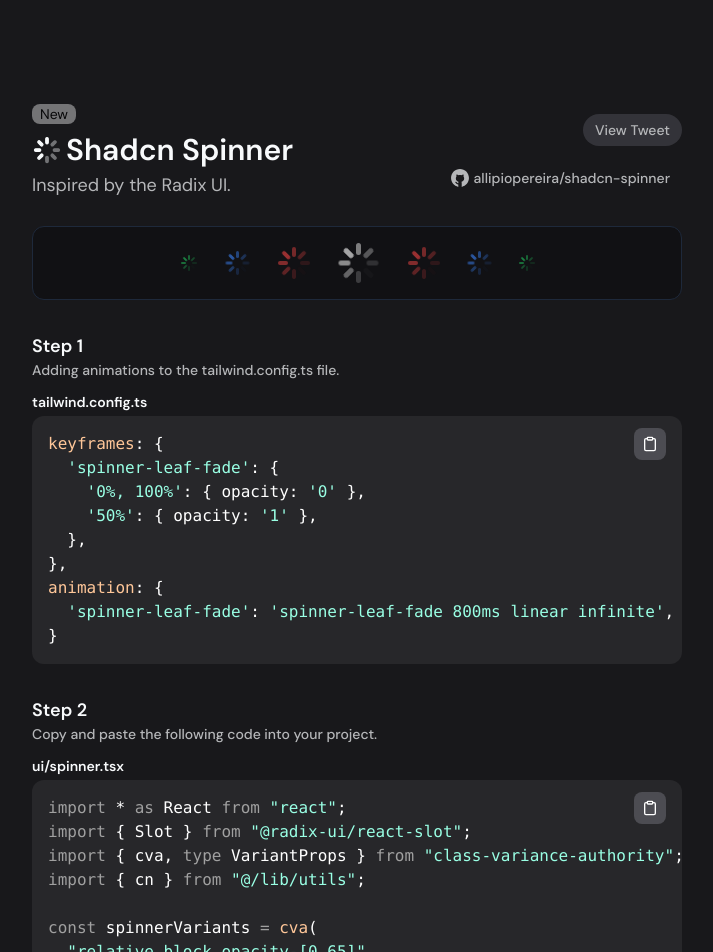
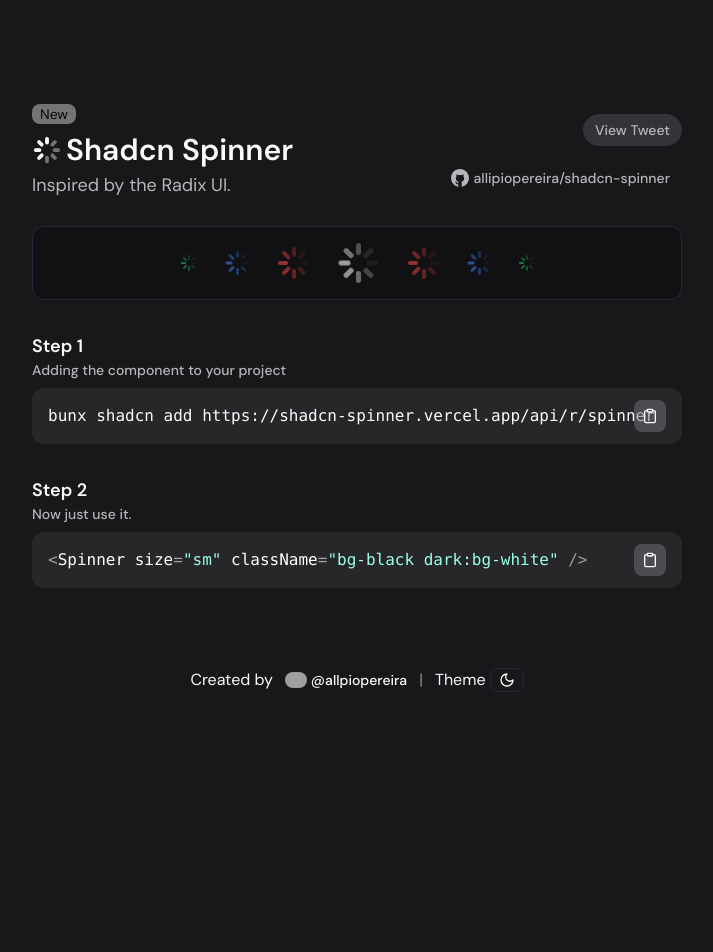
Before and after one commit to lujstn/shadcn-spinner, a Next.js app: page / in a window 1280 px wide. Shown: the top 952 px of the page, without its empty margins (283-996 px from the left). After the commit the page ends 800 px from the top, so only its background shows below. Built offline with nearby package versions, Linux system fonts and the light colour scheme; grey boxes are pictures that could not be loaded.

Commit message:
feat: update step instructions for adding spinner component to the project

```diff
--- a/src/app/page.tsx
+++ b/src/app/page.tsx
@@ -72,110 +72,20 @@
 
         <div>
           <h2 className="text-lg font-semibold">Step 1</h2>
-          <h2 className="text-sm font-medium opacity-70">
-            Adding animations to the tailwind.config.ts file.
+          <h2 className="text-sm font-medium opacity-70 mb-2">
+            Adding the component to your project
           </h2>
 
-          <h2 className="text-sm font-semibold mb-1 mt-3">tailwind.config.ts</h2>
 
           <CodeBlock code={`
-\`\`\`ts
-keyframes: {
-  'spinner-leaf-fade': {
-    '0%, 100%': { opacity: '0' },
-    '50%': { opacity: '1' },
-  },
-},
-animation: {
-  'spinner-leaf-fade': 'spinner-leaf-fade 800ms linear infinite',
-}
+\`\`\`
+bunx shadcn add https://shadcn-spinner.vercel.app/api/r/spinner
 \`\`\`
 `} />
         </div>
 
         <div>
           <h2 className="text-lg font-semibold">Step 2</h2>
-          <h2 className="text-sm font-medium opacity-70">
-            Copy and paste the following code into your project.
-          </h2>
-
-          <h2 className="text-sm font-semibold mb-1 mt-3">ui/spinner.tsx</h2>
-          <CodeBlock title="ui/spinner.tsx" code={`
-\`\`\`ts
-import * as React from "react";
-import { Slot } from "@radix-ui/react-slot";
-import { cva, type VariantProps } from "class-variance-authority";
-import { cn } from "@/lib/utils";
-
-const spinnerVariants = cva(
-  "relative block opacity-[0.65]",
-  {
-    variants: {
-      size: {
-        sm: "w-4 h-4",
-        md: "w-6 h-6",
-        lg: "w-8 h-8",
-      },
-    },
-    defaultVariants: {
-      size: "sm",
-    },
-  }
-);
-
-export interface SpinnerProps
-  extends React.HTMLAttributes<HTMLSpanElement>,
-  VariantProps<typeof spinnerVariants> {
-  loading?: boolean;
-  asChild?: boolean;
-}
-
-const Spinner = React.forwardRef<HTMLSpanElement, SpinnerProps>(
-  ({ className, size, loading = true, asChild = false, ...props }, ref) => {
-    const Comp = asChild ? Slot : "span";
-
-    const [bgColorClass, filteredClassName] = React.useMemo(() => {
-      const bgClass = className?.match(/(?:dark:bg-|bg-)\S+/g) || [];
-      const filteredClasses = className?.replace(/(?:dark:bg-|bg-)\S+/g, '').trim();
-      return [bgClass, filteredClasses];
-    }, [className]);
-
-    if (!loading) return null;
-
-    return (
-      <Comp
-        className={cn(spinnerVariants({ size, className: filteredClassName }))}
-        ref={ref}
-        {...props}
-      >
-        {Array.from({ length: 8 }).map((_, i) => (
-          <span
-            key={i}
-            className="absolute top-0 left-1/2 w-[12.5%] h-full animate-spinner-leaf-fade"
-            style={{
-              transform: \`rotate(\${i * 45}deg)\`,
-              animationDelay: \`\${-(7 - i) * 100}ms\`,
-            }}
-          >
-            <span
-              className={cn("block w-full h-[30%] rounded-full", bgColorClass)}
-            ></span>
-          </span>
-        ))}
-      </Comp>
-    );
-  }
-);
-
-Spinner.displayName = "Spinner";
-
-export { Spinner };
-\`\`\`
-`} />
-        </div>
-
-        <div>
-          <h2 className="text-lg font-semibold">Step 3</h2>
           <h2 className="text-sm font-medium opacity-70 mb-2">
             Now just use it.
           </h2>
```
